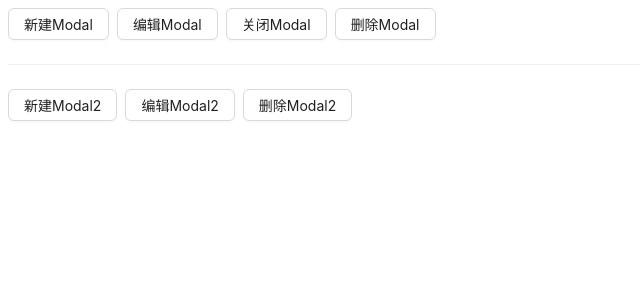
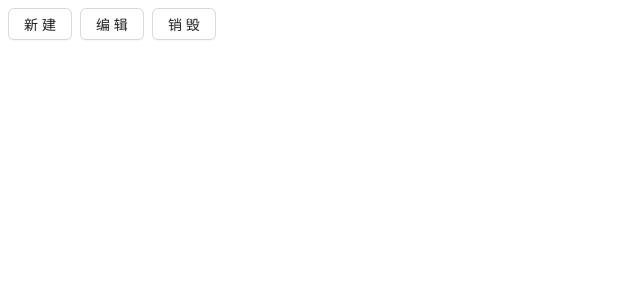
Before and after one commit to Mrcxt/nice-use-modal, a React (Vite) app: page / in a window 1280 px wide. Shown: the top 300 px of the page, without its empty margins (0-640 px from the left). Built offline with nearby package versions, Linux system fonts and the light colour scheme.

Commit message:
feat: ✨ 新增props,简化写法

```diff
--- a/packages/useModal/index.tsx
+++ b/packages/useModal/index.tsx
@@ -1,3 +1,9 @@
+/*
+ * @LastEditTime: 2023-08-31 11:01:40
+ * @Description:
+ * @Date: 2023-08-25 17:44:55
+ * @Author: @周星星同学
+ */
 import type { FC } from "react";
 import {
   createContext,
@@ -6,24 +12,38 @@ import {
   useMemo,
   useCallback,
 } from "react";
-import { nanoid } from "nanoid";
 
-interface IModel<T = IData> {
+function getRandomKey(length: number) {
+  const allChars =
+    "abcdefghijklmnopqrstuvwxyzABCDEFGHIJKLMNOPQRSTUVWXYZ0123456789";
+  let result = "";
+
+  while (result.length < length) {
+    const randomIndex = Math.floor(Math.random() * allChars.length);
+    result += allChars.charAt(randomIndex);
+  }
+
+  return result;
+}
+
+export interface ModalResult<T = IData> {
   show: (v?: T) => void;
   hide: () => void;
   destroy: () => void;
 }
 
 type IData = Record<string, any>;
+type IProps = undefined;
 
-export interface IProps<T> {
+export interface ModalProps<T = IData, K = IProps> {
   visible: boolean;
   hide: () => void;
   destroy: () => void;
   data?: T;
+  props: K;
 }
 
-export type IComponent<T = IData> = FC<IProps<T>>;
+type IComponent<T = IData, K = IProps> = FC<ModalProps<T, K>>;
 
 /**
  * @description: 用于创建一个上下文
@@ -37,15 +57,18 @@ const Context = createContext<any>(undefined);
  * @param {FC} modal
  * @return {*}
  */
-export function useModal<T = IData>(component: IComponent<T>): IModel<T> {
+export function useModal<T = IData, K = IProps>(
+  component: IComponent<T, K>,
+  props?: K
+): ModalResult<T> {
   const context = useContext(Context);
-  const key = useMemo(() => nanoid(6), []);
+  const key = useMemo(() => getRandomKey(6), []);
 
   const show = useCallback(
     (v?: T) => {
-      context?.show(key, component, v);
+      context?.show(key, component, v, props);
     },
-    [component, key, context]
+    [component, key, context, props]
   );
 
   const hide = useCallback(() => {
@@ -70,14 +93,27 @@ export function useModal<T = IData>(component: IComponent<T>): IModel<T> {
  */
 export const ModalProvider: FC<any> = ({ children }) => {
   const [modals, setModals] = useState<
-    Record<string, { component: IComponent; data?: IData; visible: boolean }>
+    Record<
+      string,
+      {
+        component: IComponent<IData, IProps>;
+        data?: IData;
+        props?: IProps;
+        visible: boolean;
+      }
+    >
   >({});
 
-  const show = (key: string, component: IComponent, data?: IData) => {
+  const show = async (
+    key: string,
+    component: IComponent<IData, IProps>,
+    data?: IData,
+    props?: IProps
+  ) => {
     setModals((prev) => {
       return {
         ...prev,
-        [key]: { component, data, visible: true },
+        [key]: { component, data, props, visible: true },
       };
     });
   };
@@ -94,6 +130,8 @@ export const ModalProvider: FC<any> = ({ children }) => {
   };
 
   const destroy = (key: string) => {
+    const modal = modals[key];
+    if (!modal) return;
     setModals((prev) => {
       const { [key]: _, ...rest } = prev;
       return rest;
@@ -110,15 +148,18 @@ export const ModalProvider: FC<any> = ({ children }) => {
     >
       {children}
       {Object.keys(modals).map((key) => {
-        const { component: Component, data, visible } = modals[key];
+        const { component: Component, data, props, visible } = modals[key];
         return (
+          <>
             <Component
               key={key}
               visible={visible}
               hide={() => hide(key)}
               destroy={() => destroy(key)}
               data={data}
+              props={props}
             />
+          </>
         );
       })}
     </Context.Provider>
--- a/src/App.tsx
+++ b/src/App.tsx
@@ -1,66 +1,41 @@
-import { Button, Space, Divider } from "antd";
-import useModal from "./MyModal2";
+import React from "react";
+import { Button, Space, message } from "antd";
+import MyModal from "./MyModal";
+import { useModal } from "~/packages/useModal";
 
 export default () => {
-  const modal = useModal();
-  const modal2 = useModal();
+  const { show, hide, destroy } = useModal(MyModal, {
+    onOk: () => {
+      message.success("ok");
+    },
+    onCancel: () => {
+      message.error("cancel");
+    },
+  });
 
   return (
-    <div>
+    <>
+      {/* <MyModal /> */} {/* 无需再手动注册组件 */}
       <Space>
         <Button
           onClick={() => {
-            modal.show();
+            show();
           }}
         >
-          新建Modal
+          新建
         </Button>
         <Button
-          onClick={() => {
-            modal.show({ title: "编辑" });
-          }}
+          onClick={() =>
+            show({
+              title: "编辑",
+              desc: "你可以实时传入data，以供组件内部使用",
+            })
+          }
         >
-          编辑Modal
+          编辑
         </Button>
-        <Button
-          onClick={() => {
-            modal.hide();
-          }}
-        >
-          关闭Modal
-        </Button>
-        <Button
-          onClick={() => {
-            modal.destroy();
-          }}
-        >
-          删除Modal
-        </Button>
+        <Button onClick={() => destroy()}>销毁</Button>
       </Space>
-      <Divider />
-      <Space>
-        <Button
-          onClick={() => {
-            modal2.show();
-          }}
-        >
-          新建Modal2
-        </Button>
-        <Button
-          onClick={() => {
-            modal2.show({ title: "编辑" });
-          }}
-        >
-          编辑Modal2
-        </Button>
-        <Button
-          onClick={() => {
-            modal2.destroy();
-          }}
-        >
-          删除Modal2
-        </Button>
-      </Space>
-    </div>
+    </>
   );
 };
--- /dev/null
+++ b/src/MyModal.tsx
@@ -0,0 +1,42 @@
+import React, { useEffect } from "react";
+import { Modal, message } from "antd";
+import { ModalProps } from "~/packages/useModal";
+
+interface IData {
+  title?: string;
+  desc?: string;
+}
+
+interface IProps {
+  onOk: () => void;
+  onCancel?: () => void;
+}
+
+export default (p: ModalProps<IData, IProps>) => {
+  const { visible, hide, destroy, data = {}, props } = p;
+
+  const { title = "新建", desc = "Hello World!" } = data;
+  const { onOk, onCancel } = props;
+
+  useEffect(() => {
+    message.info("执行show方法才会注册组件");
+  }, []);
+
+  return (
+    <Modal
+      title={title}
+      onOk={() => {
+        onOk?.();
+        hide();
+      }}
+      open={visible}
+      onCancel={() => {
+        onCancel?.();
+        hide();
+      }}
+      afterClose={() => destroy()} // 对于有关闭动画的组件，需要在动画结束后再选择销毁组件，这样可以保留动画效果
+    >
+      {desc}
+    </Modal>
+  );
+};
--- a/src/MyModal2.tsx
+++ /dev/null
@@ -1,47 +0,0 @@
-/*
- * @LastEditTime: 2023-08-08 18:33:34
- * @Description:
- * @Date: 2023-08-07 18:27:39
- * @Author: @周星星同学
- */
-import { Modal, Button } from "antd";
-import { useModal } from "../packages/useModal";
-import { useState, useEffect } from "react";
-
-interface IData {
-  title?: string;
-}
-
-export default () =>
-  useModal<IData>(({ visible, hide, destroy, data = {} }) => {
-    const { title = "新建" } = data;
-
-    const [count, setCount] = useState(0);
-
-    return (
-      <Modal
-        title={title}
-        onOk={() => hide()}
-        open={visible}
-        onCancel={() => hide()}
-        // afterClose={() => destroy()}
-      >
-        Hello World!
-        <Button
-          onClick={() => {
-            setCount((prev) => prev + 1);
-          }}
-        >
-          add
-        </Button>
-        <div>{count}</div>
-        <Button
-          onClick={() => {
-            setCount((prev) => prev - 1);
-          }}
-        >
-          minus
-        </Button>
-      </Modal>
-    );
-  });
--- a/src/main.tsx
+++ b/src/main.tsx
@@ -4,9 +4,11 @@ import App from "./App.tsx";
 import { ModalProvider } from "../packages/useModal/index.tsx";
 
 ReactDOM.createRoot(document.getElementById("root")!).render(
-  <React.StrictMode>
+  <>
+    {/* <React.StrictMode> */}
     <ModalProvider>
       <App />
     </ModalProvider>
-  </React.StrictMode>
+    {/* </React.StrictMode> */}
+  </>
 );
--- a/vite.config.ts
+++ b/vite.config.ts
@@ -13,6 +13,7 @@ export default defineConfig({
   ],
   resolve: {
     alias: {
+      "~": resolve(fileURLToPath(new URL(".", import.meta.url))),
       "@": resolve(fileURLToPath(new URL("./src", import.meta.url))),
     },
   },
```
Also changed, not shown: src/utils/index.ts (added, +8 -0 lines), tsconfig.json (+8 -1 lines), 2 other files (tests, documents, lock files or other folders). Lines whose indentation alone changed are shown as unchanged.
